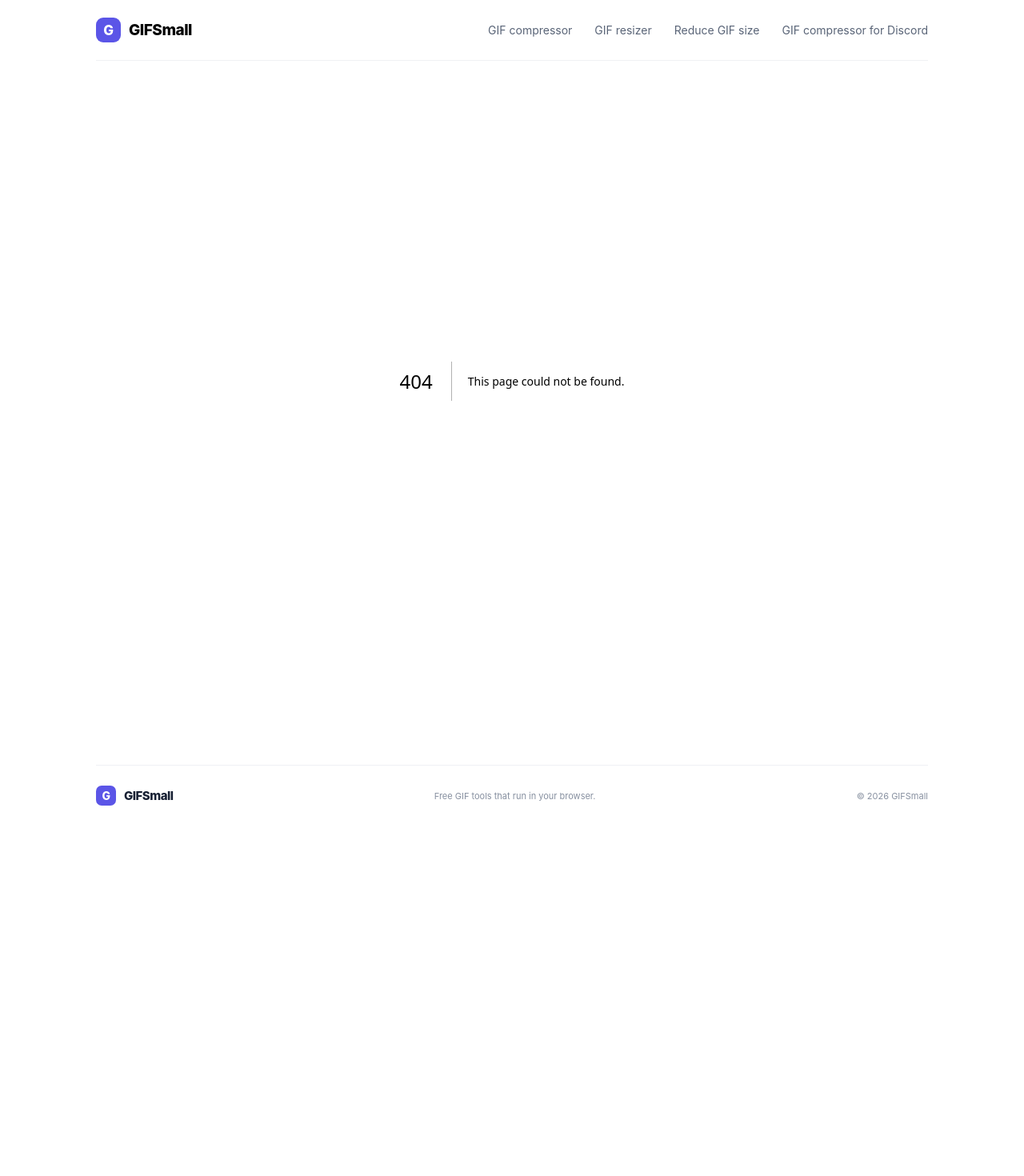
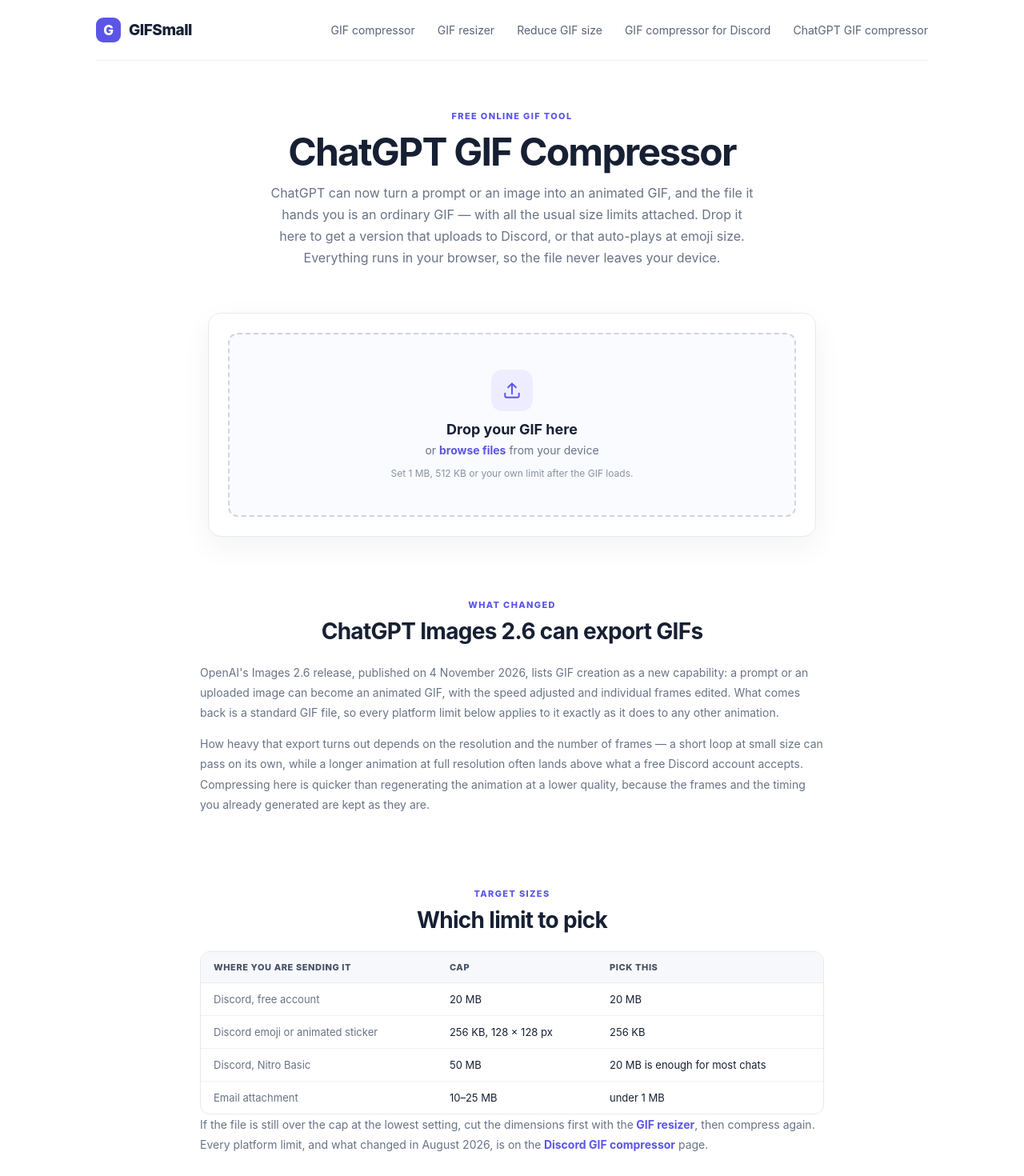
Before and after one commit to syz996/gifsmall, a Next.js app: page /chatgpt-gif-compressor in a window 1280 px wide. Before the commit this address had no page. Shown: the top 1470 px of the page at 80% size. Before the commit the page ends 1032 px from the top, so only its background shows below. Built offline with nearby package versions, Linux system fonts and the light colour scheme.

Commit message:
新增内页

```diff
--- /dev/null
+++ b/app/chatgpt-gif-compressor/page.tsx
@@ -0,0 +1,190 @@
+import type { Metadata } from 'next';
+import ReduceTool from '../reduce-gif-size/ReduceTool';
+
+export const metadata: Metadata = {
+  title: 'ChatGPT GIF Compressor — Shrink GIFs from Images 2.6',
+  description:
+    "Compress a GIF made in ChatGPT right inside your browser. Get under Discord's 20 MB upload limit or down to 256 KB — no upload, no watermark, free.",
+  alternates: { canonical: 'https://gifsmall.org/chatgpt-gif-compressor/' },
+  openGraph: {
+    title: 'ChatGPT GIF Compressor — Shrink GIFs from Images 2.6',
+    description:
+      'Shrink a ChatGPT-generated GIF to a size Discord accepts, locally in your browser.',
+    url: 'https://gifsmall.org/chatgpt-gif-compressor/',
+    type: 'website',
+  },
+  twitter: {
+    card: 'summary',
+    title: 'ChatGPT GIF Compressor — Shrink GIFs from Images 2.6',
+    description:
+      'Shrink a ChatGPT-generated GIF to a size Discord accepts, locally in your browser.',
+  },
+};
+
+const FAQS = [
+  {
+    q: 'Can I compress a GIF made in ChatGPT?',
+    a: 'Yes. ChatGPT Images 2.6 exports a standard animated GIF, so this tool reads it exactly like any other GIF. Pick the limit you need, download the smaller file, and the frame count and timing stay unchanged.',
+  },
+  {
+    q: 'Why is my ChatGPT GIF too big to upload?',
+    a: 'GIF size grows with resolution and the number of frames, so an animation exported at full resolution and full length can land above the 20 MB a free Discord account accepts, or above the roughly 256 KB that auto-plays in chat. Compressing first is faster than generating it again at lower quality.',
+  },
+  {
+    q: 'Will compressing change the speed or the frame count?',
+    a: 'No. Every frame is decoded, scaled and re-encoded in order, so the loop and the timing ChatGPT produced stay the same. Only the pixel dimensions and the colour palette get smaller.',
+  },
+  {
+    q: 'What size do I need for a Discord emoji?',
+    a: 'Discord emoji and animated stickers are capped at 256 KB and 128 × 128 px. Choose the 256 KB limit here, and if the file still will not fit, resize it to 128 × 128 first and compress again.',
+  },
+  {
+    q: 'Is my GIF uploaded to a server?',
+    a: 'No. The file is decoded and re-encoded in your browser with a Web Worker, so it never leaves your device and the tool keeps working offline once the page has loaded.',
+  },
+];
+
+const FAQ_SCHEMA = {
+  '@context': 'https://schema.org',
+  '@type': 'FAQPage',
+  mainEntity: FAQS.map((f) => ({
+    '@type': 'Question',
+    name: f.q,
+    acceptedAnswer: { '@type': 'Answer', text: f.a },
+  })),
+};
+
+export default function Page() {
+  return (
+    <main>
+      <div className="page-shell">
+        <script
+          type="application/ld+json"
+          dangerouslySetInnerHTML={{ __html: JSON.stringify(FAQ_SCHEMA) }}
+        />
+
+        <section className="hero">
+          <span className="eyebrow">FREE ONLINE GIF TOOL</span>
+          <h1>ChatGPT GIF Compressor</h1>
+          <p className="hero-copy">
+            ChatGPT can now turn a prompt or an image into an animated GIF, and the file it hands you
+            is an ordinary GIF — with all the usual size limits attached. Drop it here to get a
+            version that uploads to Discord, or that auto-plays at emoji size. Everything runs in your
+            browser, so the file never leaves your device.
+          </p>
+        </section>
+
+        <ReduceTool />
+
+        <section className="content-section" id="what-changed">
+          <div className="section-heading">
+            <span className="eyebrow">WHAT CHANGED</span>
+            <h2>ChatGPT Images 2.6 can export GIFs</h2>
+          </div>
+          <p className="section-copy">
+            OpenAI&apos;s Images 2.6 release, published on 4 November 2026, lists GIF creation as a
+            new capability: a prompt or an uploaded image can become an animated GIF, with the speed
+            adjusted and individual frames edited. What comes back is a standard GIF file, so every
+            platform limit below applies to it exactly as it does to any other animation.
+          </p>
+          <p className="section-copy">
+            How heavy that export turns out depends on the resolution and the number of frames — a
+            short loop at small size can pass on its own, while a longer animation at full resolution
+            often lands above what a free Discord account accepts. Compressing here is quicker than
+            regenerating the animation at a lower quality, because the frames and the timing you
+            already generated are kept as they are.
+          </p>
+        </section>
+
+        <section className="content-section">
+          <div className="section-heading">
+            <span className="eyebrow">TARGET SIZES</span>
+            <h2>Which limit to pick</h2>
+          </div>
+          <div className="table-wrap">
+            <table>
+              <thead>
+                <tr>
+                  <th>Where you are sending it</th>
+                  <th>Cap</th>
+                  <th>Pick this</th>
+                </tr>
+              </thead>
+              <tbody>
+                <tr>
+                  <td>Discord, free account</td>
+                  <td>20 MB</td>
+                  <td>20 MB</td>
+                </tr>
+                <tr>
+                  <td>Discord emoji or animated sticker</td>
+                  <td>256 KB, 128 × 128 px</td>
+                  <td>256 KB</td>
+                </tr>
+                <tr>
+                  <td>Discord, Nitro Basic</td>
+                  <td>50 MB</td>
+                  <td>20 MB is enough for most chats</td>
+                </tr>
+                <tr>
+                  <td>Email attachment</td>
+                  <td>10–25 MB</td>
+                  <td>under 1 MB</td>
+                </tr>
+              </tbody>
+            </table>
+          </div>
+          <p className="section-copy">
+            If the file is still over the cap at the lowest setting, cut the dimensions first with the
+            <a className="text-link" href="/gif-resizer/"> GIF resizer</a>, then compress again. Every
+            platform limit, and what changed in August 2026, is on the
+            <a className="text-link" href="/gif-compressor-for-discord/">
+              {' '}Discord GIF compressor
+            </a>
+            {' '}page.
+          </p>
+        </section>
+
+        <section className="content-section">
+          <div className="section-heading">
+            <span className="eyebrow">WHAT COMPRESSION DOES</span>
+            <h2>Two controls, and what each one costs you</h2>
+          </div>
+          <p className="section-copy">
+            A GIF stores every frame as a full image, so the file weight follows the number of pixels
+            per frame. Halving both the width and the height cuts the pixel data to roughly a quarter,
+            which is the single biggest lever available. The colour palette is the second: dropping
+            from 256 to 64 colours often removes another third with no visible difference, while going
+            down to 16 colours starts to show banding on gradients and in shadows.
+          </p>
+          <p className="section-copy">
+            Neither control touches the frame count or the timing ChatGPT produced, so a loop that
+            looked right before still looks right after — it just weighs less. If you only need a
+            smaller file and have no exact number to hit, the
+            <a className="text-link" href="/"> GIF compressor</a> gives you the same controls with a
+            live before-and-after preview, and
+            <a className="text-link" href="/reduce-gif-size/">
+              {' '}reducing a GIF to a target size
+            </a>
+            {' '}explains the stepped search in more detail.
+          </p>
+        </section>
+
+        <section className="content-section faq-section" id="faq">
+          <div className="section-heading">
+            <span className="eyebrow">NEED TO KNOW</span>
+            <h2>Frequently asked questions</h2>
+          </div>
+          <div className="faq-list">
+            {FAQS.map((f) => (
+              <details key={f.q} className="faq-item">
+                <summary>{f.q}</summary>
+                <p>{f.a}</p>
+              </details>
+            ))}
+          </div>
+        </section>
+      </div>
+    </main>
+  );
+}
--- a/app/layout.tsx
+++ b/app/layout.tsx
@@ -20,6 +20,7 @@ export default function RootLayout({ children }: { children: React.ReactNode })
             <Link href="/gif-resizer/">GIF resizer</Link>
             <Link href="/reduce-gif-size/">Reduce GIF size</Link>
             <Link href="/gif-compressor-for-discord/">GIF compressor for Discord</Link>
+            <Link href="/chatgpt-gif-compressor/">ChatGPT GIF compressor</Link>
           </nav>
         </header>
 
--- a/app/sitemap.ts
+++ b/app/sitemap.ts
@@ -1,5 +1,6 @@
 import type { MetadataRoute } from 'next';
 import { SITE_URL } from '@/lib/site';
+import { compressGif } from '@/lib/gifEngine';
 
 export const dynamic = 'force-static';
 
@@ -8,6 +9,7 @@ const LASTMOD = {
   resizer: '2026-11-03',   // 同上，header 由 layout 渲染，三页一起变
   reduce: '2026-11-03',    // 2026-11-01 上线
   discord: '2026-11-06',   // 2026-11-03 上线
+  compressor: '2026-11-06',
 };
 
 export default function sitemap(): MetadataRoute.Sitemap {
@@ -16,5 +18,6 @@ export default function sitemap(): MetadataRoute.Sitemap {
     { url: `${SITE_URL}/gif-resizer/`, lastModified: LASTMOD.resizer, changeFrequency: 'monthly', priority: 0.8 },
     { url: `${SITE_URL}/reduce-gif-size/`, lastModified: LASTMOD.reduce, changeFrequency: 'monthly', priority: 0.8 },
     { url: `${SITE_URL}/gif-compressor-for-discord/`, lastModified: LASTMOD.discord, changeFrequency: 'monthly', priority: 0.8 },
+    { url: `${SITE_URL}/chatgpt-gif-compressor/`, lastModified: LASTMOD.compressor, changeFrequency: 'monthly', priority: 0.8 },
   ];
 }
```
Also changed, not shown: app/page.tsx (+7 -0 lines).
